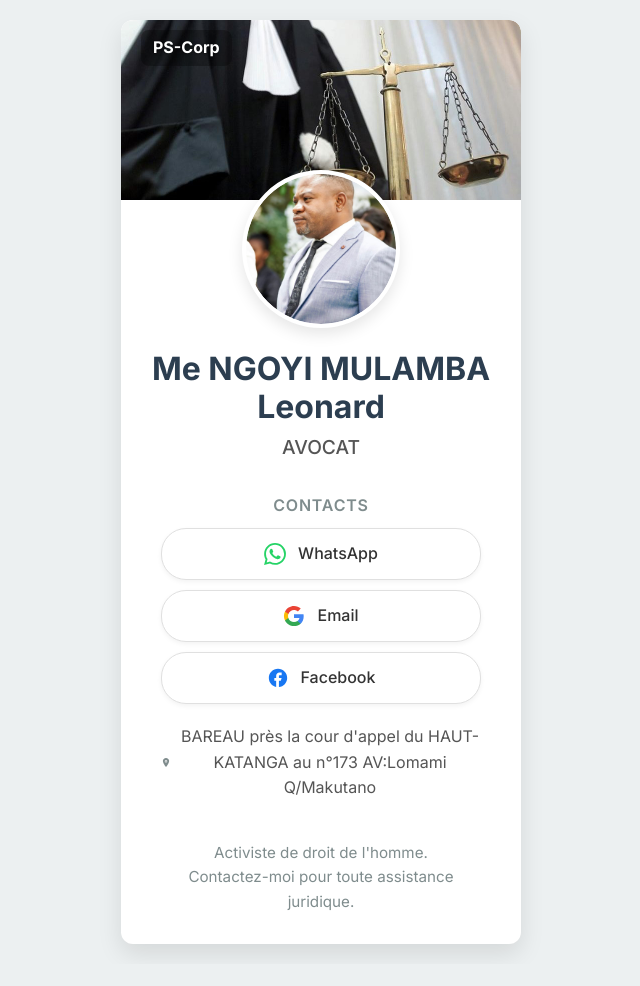
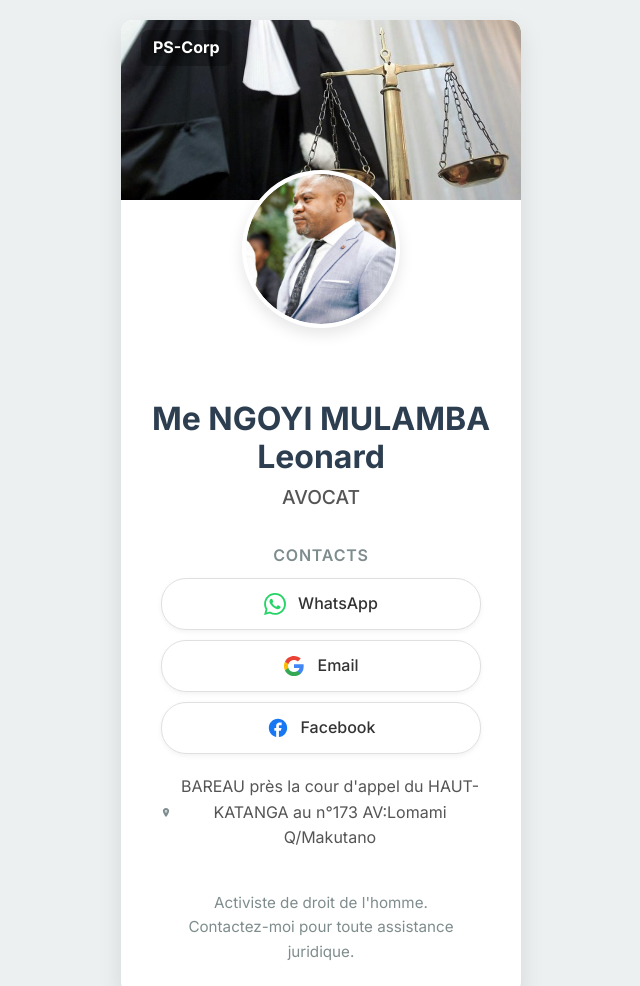
Before and after one commit to briseur010/Leonardcard, a plain HTML site: page index.html in a window 1280 px wide. Shown: the top 986 px of the page, without its empty margins (319-959 px from the left). Before the commit the page ends 964 px from the top, so only its background shows below. Drawn offline with nearby package versions, Linux system fonts and the light colour scheme.

Commit message:
Update style.css

```diff
--- a/style.css
+++ b/style.css
@@ -119,7 +119,7 @@ body {
 
 /* Corps de la carte */
 .card-body {
-    padding: calc(var(--spacing-md) + 130px) var(--spacing-md) var(--spacing-lg) var(--spacing-md); /* Espace pour la photo de profil et padding général */
+    padding: calc(var(--spacing-md) + 180px) var(--spacing-md) var(--spacing-lg) var(--spacing-md); /* Espace pour la photo de profil et padding général */
     text-align: center; /* Centrer le nom et la fonction */
 }
 
```
